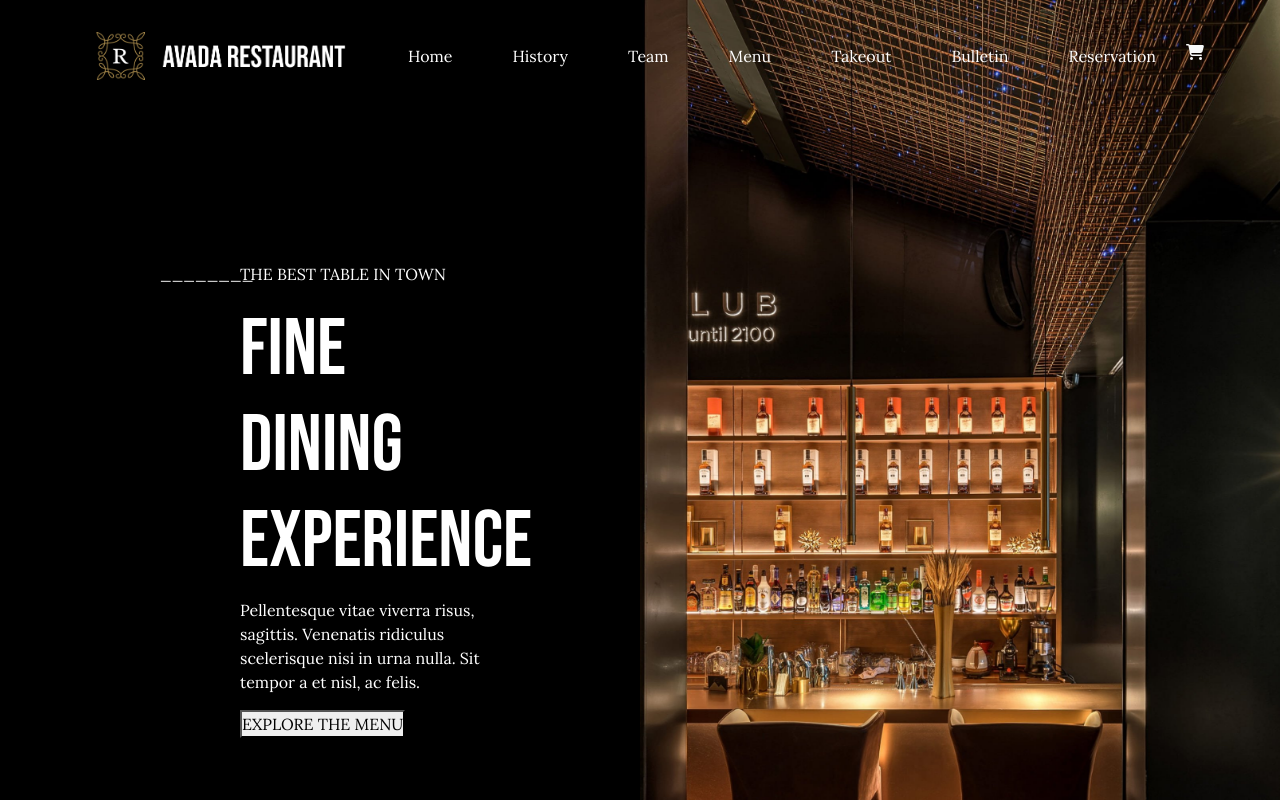
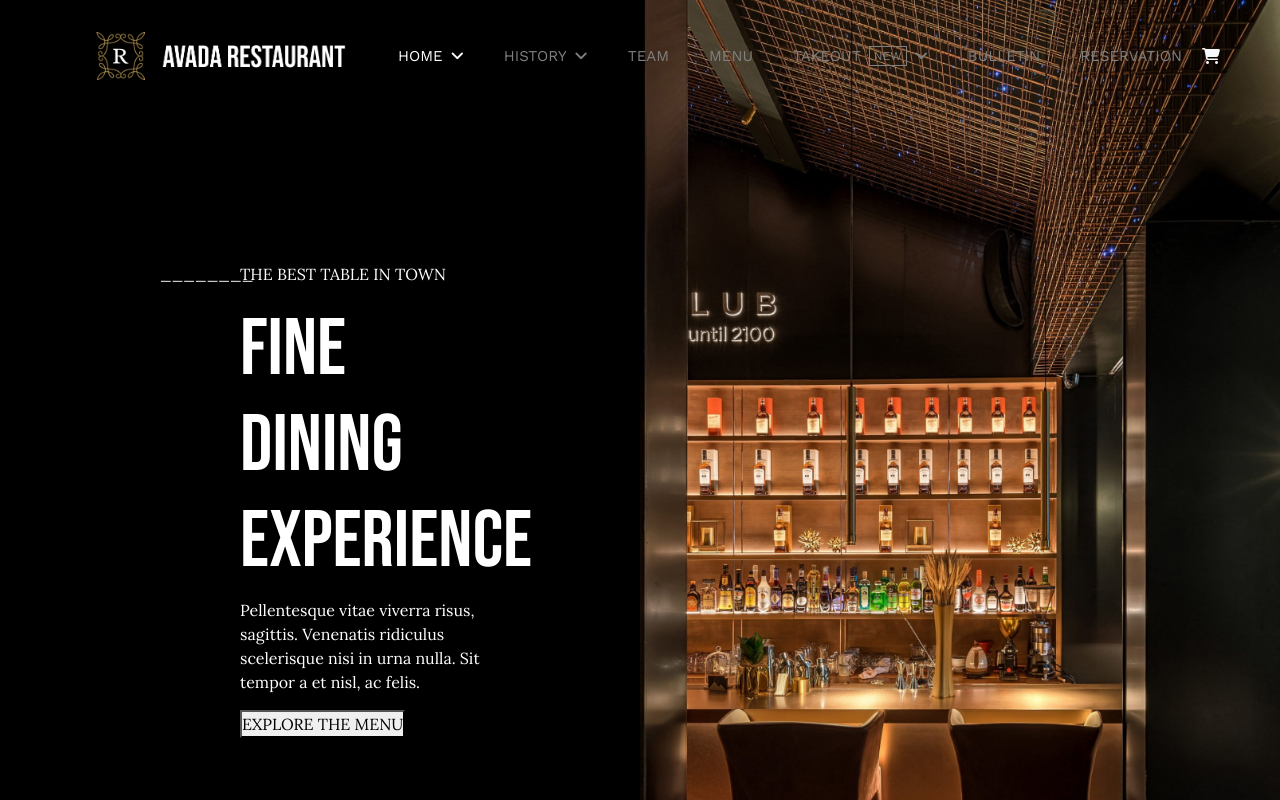
Before and after one commit to dunzolo/proj-html-vuejs, a Vue app: page / in a window 1280 px wide. Shown: the top 800 px of the page. Built offline with nearby package versions, Linux system fonts and the light colour scheme.

Commit message:
fixed style header

```diff
--- a/src/App.vue
+++ b/src/App.vue
@@ -17,6 +17,7 @@ export default {
         {
           label: 'Home',
           url: '#',
+          active: true,
           dropdown_list: [
             'Alternate Homepage 1', 'Alternate Homepage 2'
           ]
@@ -24,17 +25,20 @@ export default {
         {
           label: 'History',
           url: '#',
+          active: false,
           dropdown_list: [
             'Reception & Bar'
           ]
         },
         {
           label: 'Team',
-          url: '#'
+          url: '#',
+          active: false,
         },
         {
           label: 'Menu',
           url: '#',
+          active: false,
           dropdown_box: [
             {
               title: 'titolo',
@@ -64,18 +68,22 @@ export default {
         },
         {
           label: 'Takeout',
+          label_new: 'New',
           url: '#',
+          active: false,
           dropdown_list: [
             'Simple Product', 'Variable Product'
           ]
         },
         {
           label: 'Bulletin',
-          url: '#'
+          url: '#',
+          active: false,
         },
         {
           label: 'Reservation',
-          url: '#'
+          url: '#',
+          active: false,
         }
       ],
       array_footer: [
--- a/src/components/AppHeader.vue
+++ b/src/components/AppHeader.vue
@@ -25,11 +25,13 @@ export default {
             <div>
                 <ul class="unstyled-list">
                     <li v-for="(item, index) in navbar_list" :key="index" @mouseover="showDropdown(index)" @mouseleave="this.index_visible = ''">
-                        <a>
-                            {{ item.label }}
+                        <a :href="item.url" :class="item.active  ? 'active' : ''">
+                            <span>{{ (item.label).toUpperCase() }}</span>
+                            <span class="label-new" v-if="item.label_new">{{ (item.label_new).toUpperCase() }}</span>
+                            <span v-if="item.dropdown_list"><i class="fa-solid fa-angle-down"></i></span>
                             <ul class="dropdown-list" v-if="item.dropdown_list && index_visible === index">
-                                <li v-for="(item, index) in item.dropdown_list" :key="index">
-                                    {{ item }}
+                                <li v-for="(i, index) in item.dropdown_list" :key="index">
+                                    <span>{{ i }}</span>
                                 </li>
                             </ul>
                             <ul class="dropdown-box" v-if="item.dropdown_box && index_visible === index">
@@ -74,13 +76,44 @@ header {
         .unstyled-list {
             list-style-type: none;
             display: flex;
+            align-items: center;
             margin-bottom: 0px; //bootstrap aggiunge di default margin-bottom
             cursor: pointer;
+            font-family: 'Work Sans', sans-serif;
+
+            li {
+                display: flex;
+                align-items: center;
+                justify-content: center;
+            }
 
             li a {
                 text-decoration: none;
-                color: white;
-                padding: 30px;
+                color: grey;
+                padding: 0px 20px;
+                font-size: 15px;
+                display: flex;
+                align-items: center;
+
+
+                &.active {
+                    color: white;
+                }
+
+                &:hover {
+                    color: white;
+                }
+
+                .label-new {
+                    font-size: 12px;
+                    margin-left: 0.5rem;
+                    padding: 0 0.25rem;
+                    border: 1px solid grey;
+                }
+
+                .fa-angle-down {
+                    padding-left: 0.5rem;
+                }
             }
 
             .dropdown-list {
@@ -98,8 +131,6 @@ header {
                     &:hover {
                         background-color: #BDA16B;
                         border-radius: 5px;
-
-
                     }
                 }
             }
--- a/src/style/generals.scss
+++ b/src/style/generals.scss
@@ -1,7 +1,8 @@
 @import "../../node_modules/@fortawesome/fontawesome-free/css/all.min.css";
 @import "node_modules/bootstrap/scss/bootstrap";
-@import url('https://fonts.googleapis.com/css2?family=Bebas+Neue&display=swap');
-@import url('https://fonts.googleapis.com/css2?family=Lora&display=swap');
+@import url('https://fonts.googleapis.com/css2?family=Bebas+Neue&display=swap'); //Besas neue
+@import url('https://fonts.googleapis.com/css2?family=Lora&display=swap'); //Lora
+@import url('https://fonts.googleapis.com/css2?family=Work+Sans&display=swap'); //Work sans
 
 * {
     padding: 0;
```
